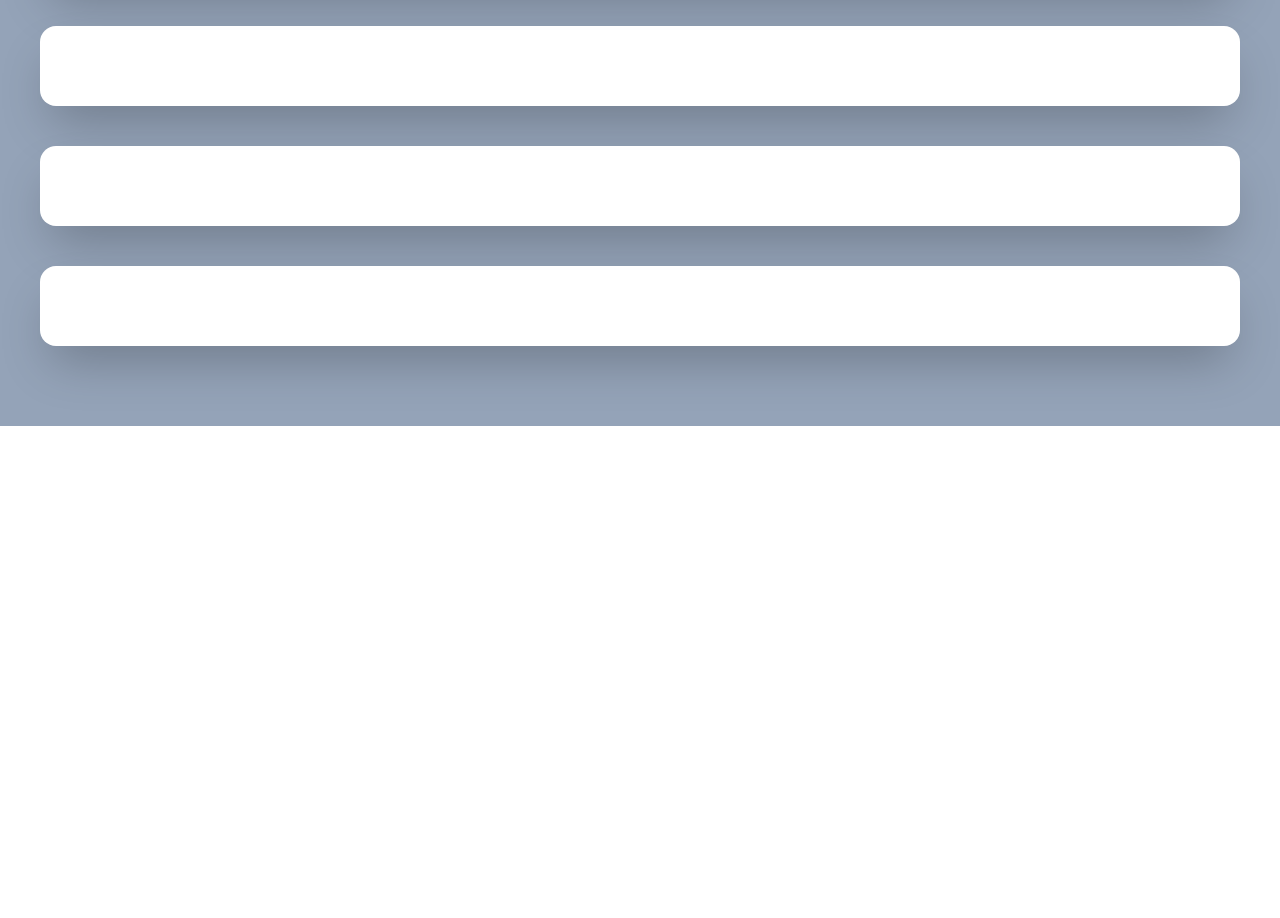
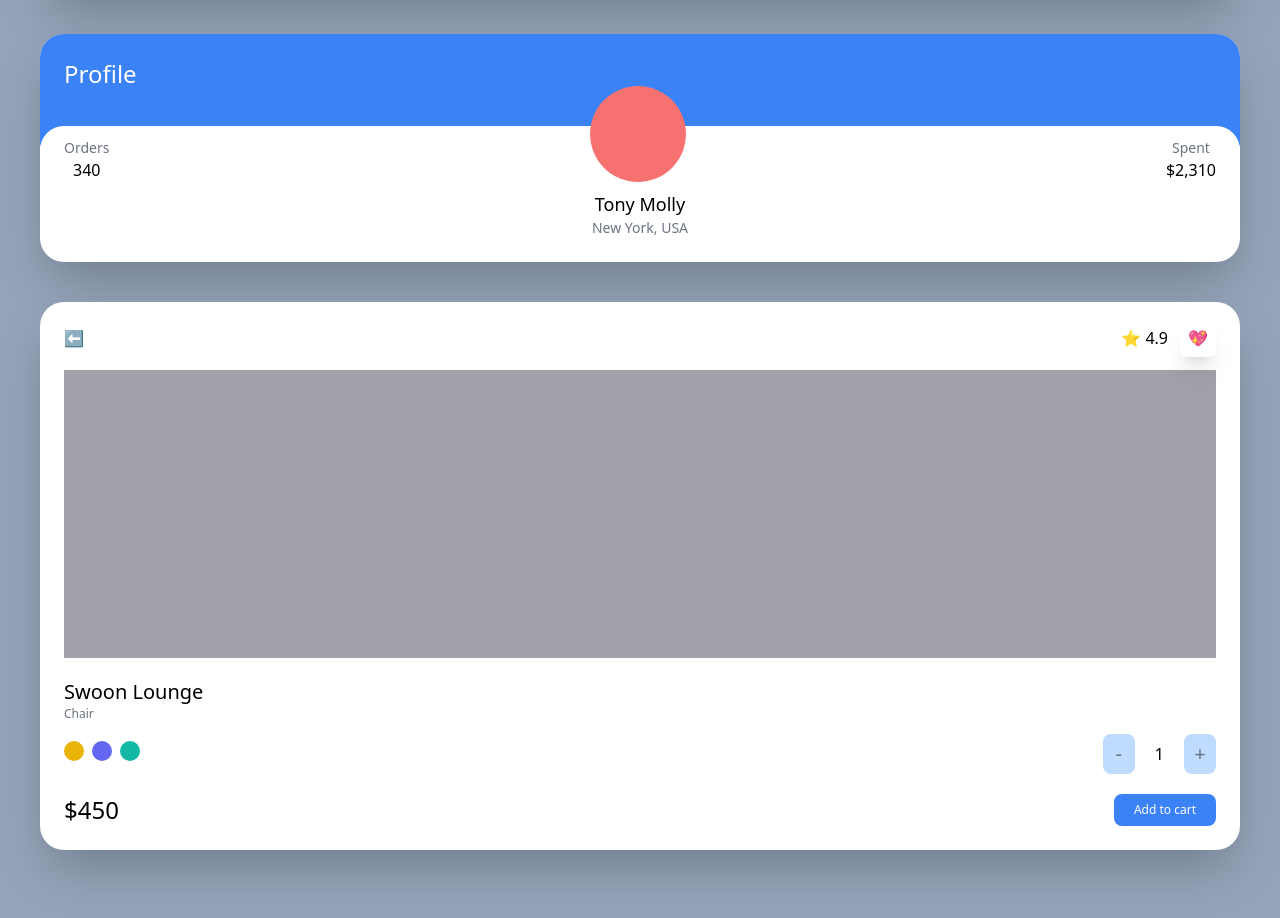
Before and after one commit to hongsyong92/carrot-market, a Next.js app: page / in a window 1280 px wide. Shown: the part 360-1278 px from the top of the page. Before the commit the page ends 800 px from the top, so only its background shows below. Built offline with nearby package versions, Linux system fonts and the light colour scheme.

Commit message:
tailwind modifier 진행중

```diff
--- a/pages/index.tsx
+++ b/pages/index.tsx
@@ -2,8 +2,8 @@
 
 const Home: NextPage = () => {
   return (
-    <div className="bg-slate-400 py-20 px-10 grid gap-10">
-      <div className="bg-white p-5 rounded-2xl shadow-2xl">
+    <div className="bg-slate-400 py-20 px-10 grid gap-10 min-h-screen">
+      <div className="bg-white p-6 rounded-3xl shadow-2xl">
         <span className="font-semibold text-3xl">Select Item</span>
         <div className="flex justify-between my-3">
           <span className="text-gray-500">Grey Chair</span>
@@ -17,13 +17,83 @@
           <span>Total</span>
           <span className="font-semibold">$99</span>
         </div>
-        <div className="mt-5 bg-blue-500 text-white p-3 text-center rounded-xl w-1/2 mx-auto">
+        <div
+          className="mt-5 bg-blue-500 text-white p-3 text-center rounded-xl
+        w-1/2 mx-auto hover:bg-teal-500 hover:text-black active:bg-yellow-500
+        focus:bg-red-500"
+        >
           Checkout
         </div>
       </div>
-      <div className="bg-white p-10 rounded-2xl shadow-2xl"></div>
-      <div className="bg-white p-10 rounded-2xl shadow-2xl"></div>
-      <div className="bg-white p-10 rounded-2xl shadow-2xl"></div>
+
+      <div className="bg-white overflow-hidden rounded-3xl shadow-2xl">
+        <div className="bg-blue-500 p-6 pb-14">
+          <span className="text-white text-2xl">Profile</span>
+        </div>
+        <div className="rounded-3xl p-6 bg-white relative -top-5">
+          <div className="relative -top-16 flex items-end justify-between">
+            <div className="flex flex-col items-center">
+              <span className="text-sm text-gray-500">Orders</span>
+              <span className="font-medium">340</span>
+            </div>
+            <div className="w-24 h-24 bg-red-400 rounded-full" />
+            <div className="flex flex-col items-center">
+              <span className="text-sm text-gray-500">Spent</span>
+              <span className="font-medium">$2,310</span>
+            </div>
+          </div>
+          <div className="relative flex flex-col items-center -mt-14 -mb-5">
+            <span className="text-lg font-medium">Tony Molly</span>
+            <span className="text-sm text-gray-500">New York, USA</span>
+          </div>
+        </div>
+      </div>
+
+      <div className="bg-white p-6 rounded-3xl shadow-2xl">
+        <div className="flex justify-between items-center mb-5">
+          <span>⬅️</span>
+          <div className="space-x-3">
+            <span>⭐️ 4.9</span>
+            <span className="shadow-xl p-2 rounded-md">💖</span>
+          </div>
+        </div>
+        <div className="bg-zinc-400 h-72 mb-5" />
+        <div className="flex flex-col">
+          <span className="text-xl font-medium">Swoon Lounge</span>
+          <span className="text-xs text-gray-500">Chair</span>
+          <div className="mt-3 mb-5 flex justify-between items-center">
+            <div className="space-x-2">
+              <button
+                className="w-5 h-5 rounded-full bg-yellow-500
+              focus:ring-2 ring-offset-2 ring-yellow-500 transition"
+              />
+              <button
+                className="w-5 h-5 rounded-full bg-indigo-500
+              focus:ring-2 ring-offset-2 ring-indigo-500 transition"
+              />
+              <button
+                className="w-5 h-5 rounded-full bg-teal-500
+              focus:ring-2 ring-offset-2 ring-teal-500 transition"
+              />
+            </div>
+            <div className="flex items-center space-x-5">
+              <button className="p-1.5 rounded-lg bg-blue-200 flex justify-center items-center aspect-square w-8 text-xl text-gray-500">
+                -
+              </button>
+              <span>1</span>
+              <button className="p-1.5 rounded-lg bg-blue-200 flex justify-center items-center aspect-square w-8 text-xl text-gray-500">
+                +
+              </button>
+            </div>
+          </div>
+          <div className="flex justify-between items-center">
+            <span className="font-medium text-2xl">$450</span>
+            <button className="bg-blue-500 py-2 px-5 text-center text-xs text-white rounded-lg">
+              Add to cart
+            </button>
+          </div>
+        </div>
+      </div>
     </div>
   );
 };
```
